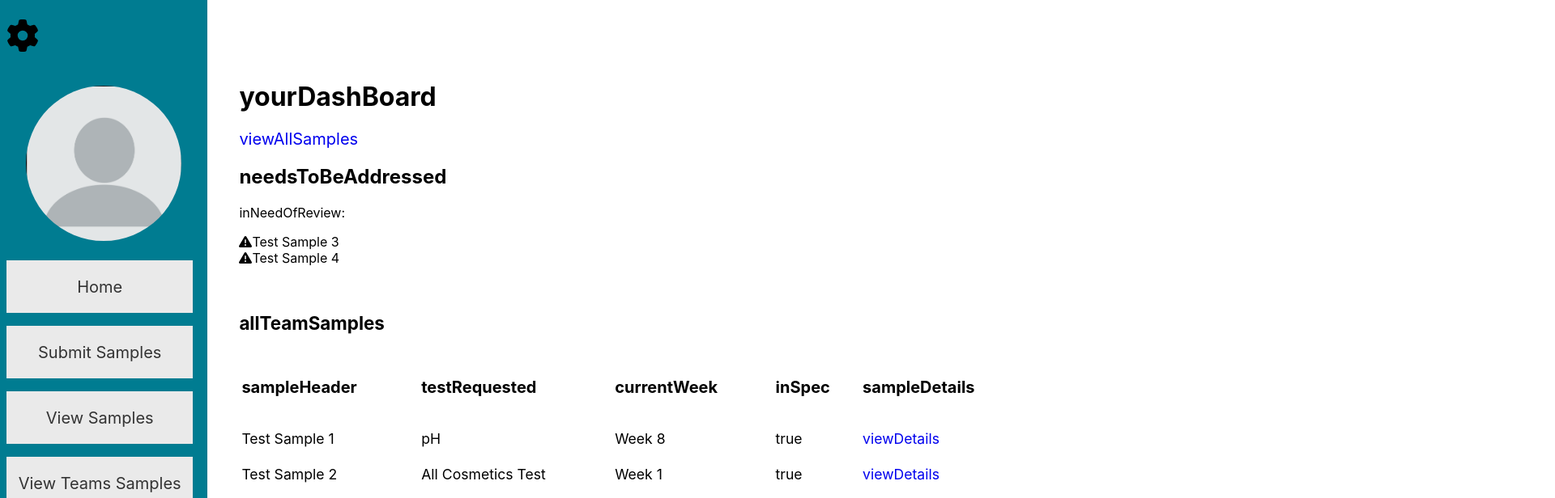
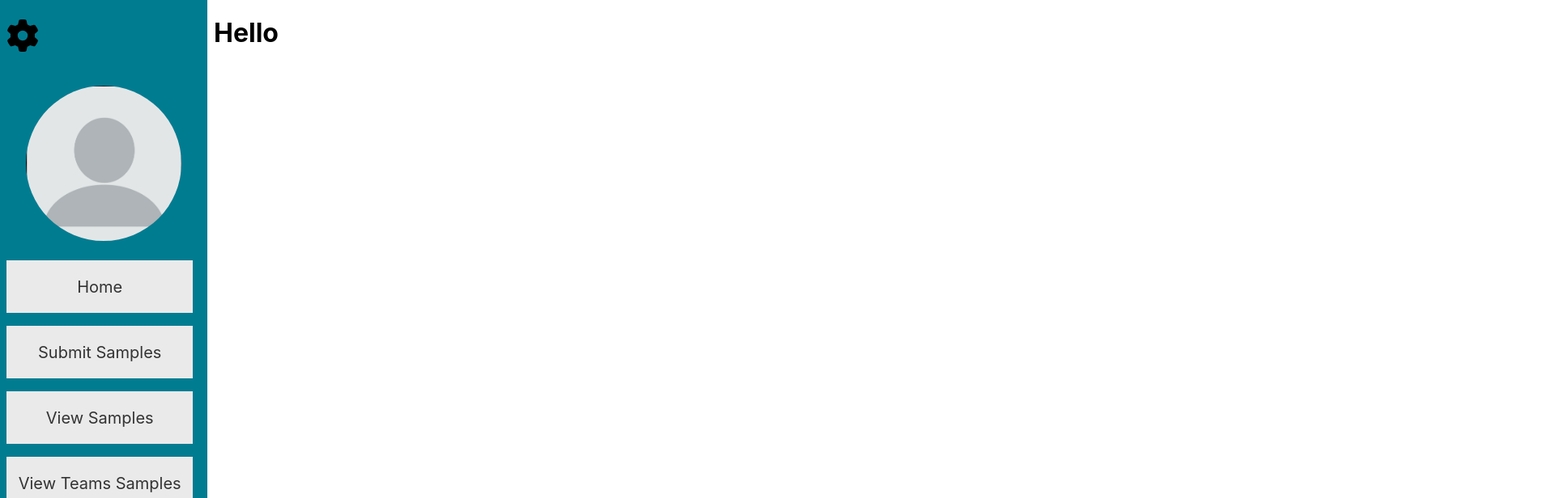
Before and after one commit to kbongco/sample-management-frontend, a React (Create React App) app: page / in a window 1280 px wide. Shown: the top 616 px of the page at 81% size, 1920 px wide, since content can reach past the window. Built offline with nearby package versions, Linux system fonts and the light colour scheme; no server answers.

Commit message:
fixing up layout issues

```diff
--- a/src/App.css
+++ b/src/App.css
@@ -1,8 +1,15 @@
-.chbi-navbar-content {
-display: grid;
-grid-template-columns: 0.3fr 1fr;
-grid-template-rows: repeat(5, 1fr);
-grid-column-gap: 0px;
-grid-row-gap: 0px;
-height: 100vh;
+.chbi-layout-container {
+  width: 1920px;
+  height: 1080px;
+
+  display: grid;
+  grid:
+    "navigation content" 1fr
+    / auto 1fr;
+  gap: 8px;
 }
+
+.chbi-layout-navbar {
+  grid-area: navigation;
+  background-color: #007C91
+}
--- a/src/App.tsx
+++ b/src/App.tsx
@@ -8,9 +8,15 @@ import NavBar from './Layout/NavBar/NavBar';
 function App() {
   return (
     <>
-      <div className='chbi-navbar-content'>
-        <NavBar />
-        <DashBoardContent/>
+      <div className='chbi-layout-container'>
+        <div className='chbi-layout-nav-bar'>
+          <NavBar/>
+        </div>
+        <div className='chbi-layout-content'>
+          <h1>Hello</h1>
+        </div>
+        {/* <NavBar /> */}
+        {/* <DashBoardContent/> */}
       </div>
       </>
   );
--- a/src/Layout/NavBar/NavBar.css
+++ b/src/Layout/NavBar/NavBar.css
@@ -1,5 +1,5 @@
 .chbi-navbar-container {
-  height: 100vh;
+  height: 1080px;
   width: 20vw;
   margin-top: 0;
   background-color: #007C91;
```
